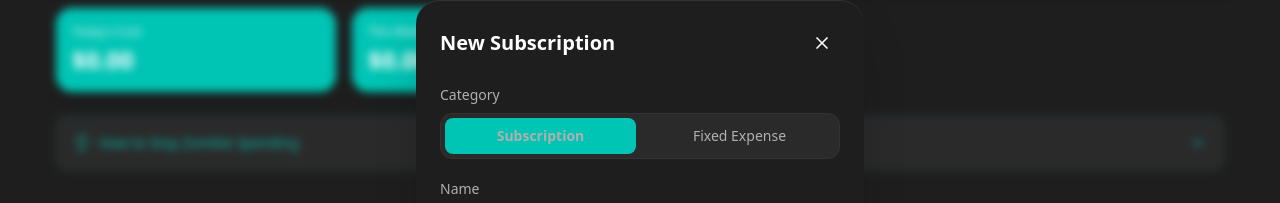
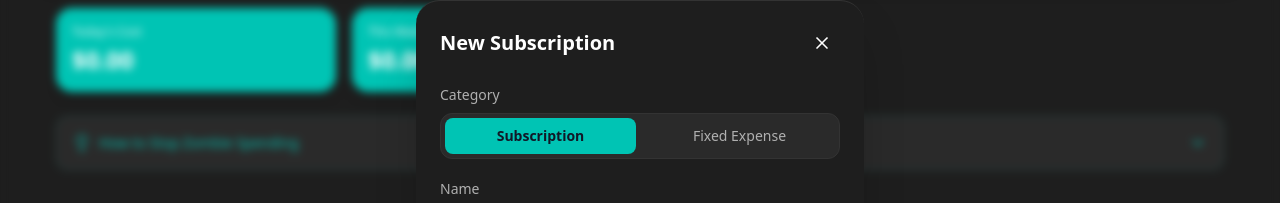
Before and after one commit to minibell7/zombiecheck, a React (Vite) app: page / in a window 1280 px wide. Both pictures are taken after a click on the button "Add Item". Shown: the part 353-556 px from the top of the page. Built offline with nearby package versions, Linux system fonts and the light colour scheme.

Commit message:
fix: Improve Payment Day input UX and toggle button contrast

```diff
--- a/src/components/AddSubscriptionModal.tsx
+++ b/src/components/AddSubscriptionModal.tsx
@@ -94,7 +94,7 @@ export const AddSubscriptionModal: React.FC<AddSubscriptionModalProps> = ({
                                                 {...register('category')}
                                                 className="sr-only peer"
                                             />
-                                            <div className="text-center py-2 rounded-lg text-sm font-medium text-textSecondary peer-checked:bg-accent peer-checked:text-white peer-checked:font-bold transition-all">
+                                            <div className="text-center py-2 rounded-lg text-sm font-medium text-textSecondary peer-checked:bg-accent peer-checked:text-gray-900 peer-checked:font-bold transition-all">
                                                 Subscription
                                             </div>
                                         </label>
@@ -105,7 +105,7 @@ export const AddSubscriptionModal: React.FC<AddSubscriptionModalProps> = ({
                                                 {...register('category')}
                                                 className="sr-only peer"
                                             />
-                                            <div className="text-center py-2 rounded-lg text-sm font-medium text-textSecondary peer-checked:bg-accent peer-checked:text-white peer-checked:font-bold transition-all">
+                                            <div className="text-center py-2 rounded-lg text-sm font-medium text-textSecondary peer-checked:bg-accent peer-checked:text-gray-900 peer-checked:font-bold transition-all">
                                                 Fixed Expense
                                             </div>
                                         </label>
@@ -134,6 +134,7 @@ export const AddSubscriptionModal: React.FC<AddSubscriptionModalProps> = ({
                                                 type="number"
                                                 step="0.01"
                                                 {...register('amount', { required: 'Required', min: 0, valueAsNumber: true })}
+                                                onFocus={(e) => e.target.select()}
                                                 className={cn(
                                                     "w-full bg-surfaceHighlight border border-border rounded-xl pl-8 pr-4 py-3 text-white focus:outline-none focus:ring-2 focus:ring-accent-50 transition-all",
                                                     errors.amount && "border-danger focus:ring-danger-50"
@@ -155,6 +156,7 @@ export const AddSubscriptionModal: React.FC<AddSubscriptionModalProps> = ({
                                                     max: { value: 31, message: '1-31' },
                                                     valueAsNumber: true
                                                 })}
+                                                onFocus={(e) => e.target.select()}
                                                 className={cn(
                                                     "w-full bg-surfaceHighlight border border-border rounded-xl px-4 py-3 text-white focus:outline-none focus:ring-2 focus:ring-accent-50 transition-all",
                                                     errors.paymentDay && "border-danger focus:ring-danger-50"
```
